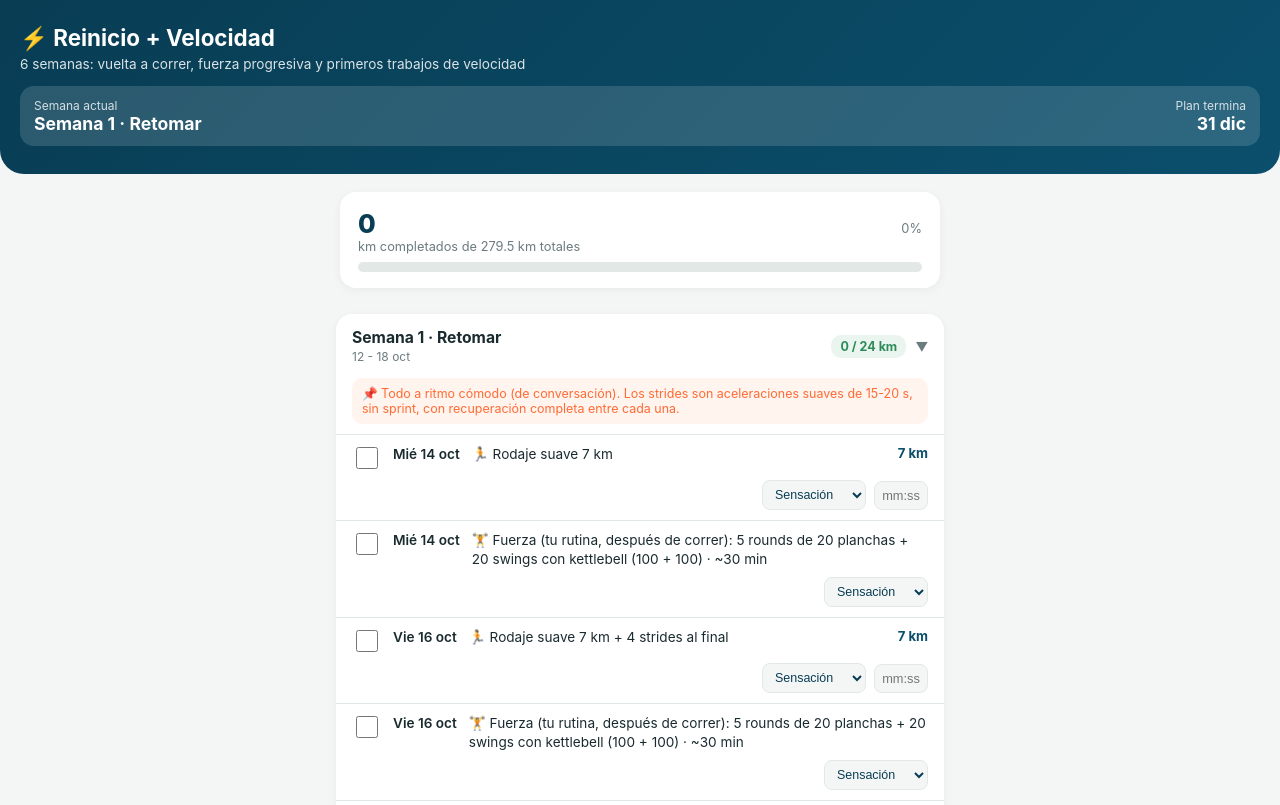
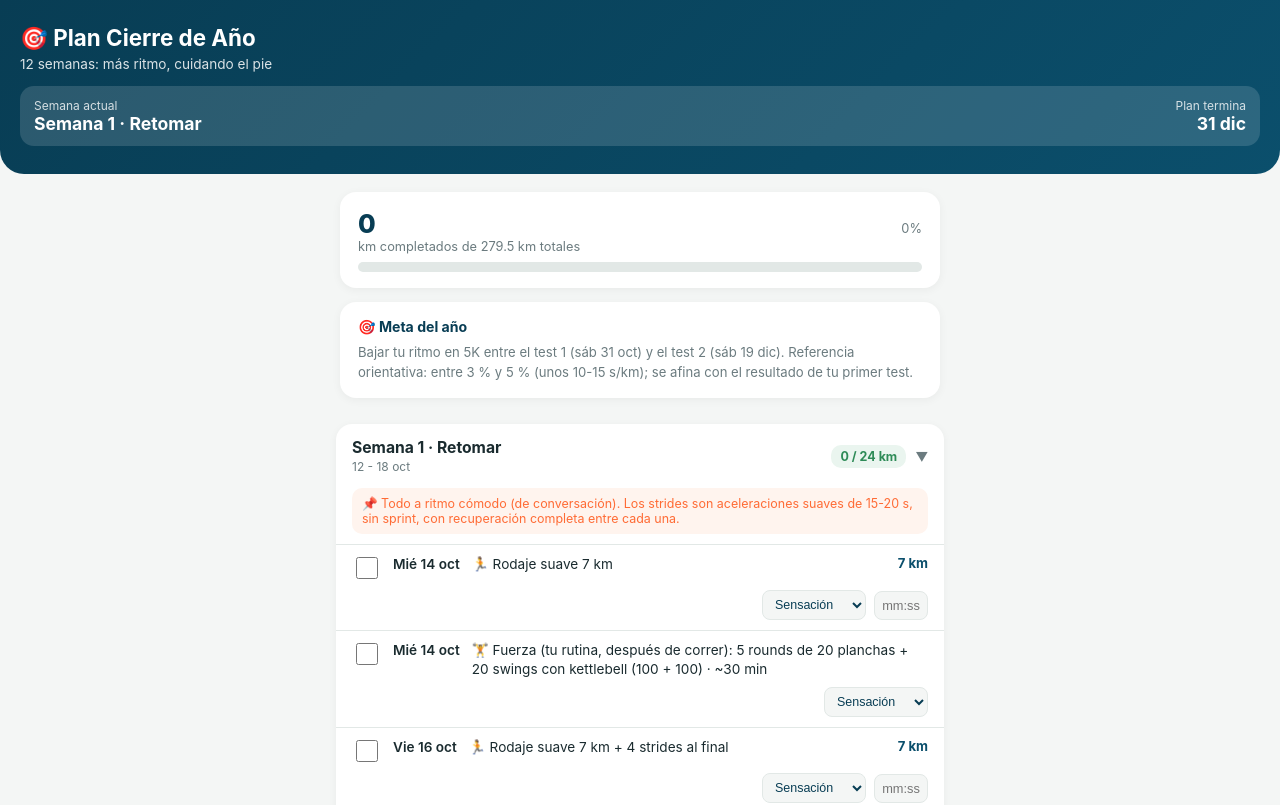
Before and after one commit to jandradeb1985/media-marathon-tracker, a React (Vite) app: page / in a window 1280 px wide. Shown: the top 805 px of the page. Built offline with nearby package versions, Linux system fonts and the light colour scheme.

Commit message:
Update App.jsx

```diff
--- a/src/App.jsx
+++ b/src/App.jsx
@@ -1,5 +1,8 @@
 import { useState, useEffect, useCallback, useMemo } from 'react'
-import { PLAN, TOTAL_PLAN_KM, STORAGE_KEY, PACE_STORAGE_KEY, FEEL_STORAGE_KEY } from './planData'
+import {
+  PLAN, TOTAL_PLAN_KM, STORAGE_KEY, PACE_STORAGE_KEY, FEEL_STORAGE_KEY,
+  PLAN_TITLE, PLAN_SUBTITLE, PLAN_GOAL, TEST_IDS
+} from './planData'
 
 const WEEKDAYS = ['Dom', 'Lun', 'Mar', 'Mié', 'Jue', 'Vie', 'Sáb']
 const MONTHS = ['ene', 'feb', 'mar', 'abr', 'may', 'jun', 'jul', 'ago', 'sep', 'oct', 'nov', 'dic']
@@ -37,6 +40,20 @@ function getCurrentWeek(plan) {
 
 function formatKm(n) {
   return n.toFixed(1).replace(/\.0$/, '')
+}
+
+// Convierte "5:30" en 330 segundos. Devuelve null si el formato no es valido.
+function parsePace(str) {
+  if (!str) return null
+  const match = /^(\d{1,2}):([0-5]\d)$/.exec(str.trim())
+  if (!match) return null
+  return parseInt(match[1], 10) * 60 + parseInt(match[2], 10)
+}
+
+function formatPace(totalSeconds) {
+  const m = Math.floor(totalSeconds / 60)
+  const s = Math.round(totalSeconds % 60)
+  return m + ':' + String(s).padStart(2, '0')
 }
 
 function WeekCard({ week, isOpen, onToggle, state, paces, feels, onToggleRun, onPaceChange, onFeelChange }) {
@@ -156,6 +173,14 @@ export default function App() {
     [feels]
   )
 
+  const baseSec = parsePace(paces[TEST_IDS.base])
+  const finalSec = parsePace(paces[TEST_IDS.final])
+  let improvement = null
+  if (baseSec != null && finalSec != null) {
+    const diff = baseSec - finalSec
+    improvement = { diff: diff, pct: (diff / baseSec) * 100 }
+  }
+
   const resetProgress = () => {
     if (confirm('¿Seguro que quieres borrar todo tu progreso guardado?')) {
       setState({})
@@ -169,8 +194,8 @@ export default function App() {
   return (
     <>
       <header>
-        <h1>⚡ Reinicio + Velocidad</h1>
-        <p>6 semanas: vuelta a correr, fuerza progresiva y primeros trabajos de velocidad</p>
+        <h1>{PLAN_TITLE}</h1>
+        <p>{PLAN_SUBTITLE}</p>
         <div className="race-badge">
           <div>
             <div className="label">Semana actual</div>
@@ -195,6 +220,30 @@ export default function App() {
           <div className="bar-bg">
             <div className="bar-fill" style={{ width: pct + '%' }} />
           </div>
+        </div>
+
+        <div className="prediction-card">
+          <div style={{ fontWeight: 700, fontSize: '0.88rem', color: '#083d54', marginBottom: 8 }}>
+            {PLAN_GOAL.title}
+          </div>
+          <p style={{ margin: 0, fontSize: '0.82rem', color: '#6b7b7f', lineHeight: 1.5 }}>
+            {PLAN_GOAL.text}
+          </p>
+          {baseSec != null && (
+            <div style={{ marginTop: 12, fontSize: '0.85rem', color: '#1a2b2f', lineHeight: 1.6 }}>
+              <div>Test 1 ({PLAN_GOAL.baseLabel}): <b>{formatPace(baseSec)} /km</b></div>
+              {finalSec != null && (
+                <div>Test 2 ({PLAN_GOAL.finalLabel}): <b>{formatPace(finalSec)} /km</b></div>
+              )}
+            </div>
+          )}
+          {improvement && (
+            <div style={{ marginTop: 10, fontSize: '0.85rem', fontWeight: 700, color: improvement.diff > 0 ? '#2e8b57' : '#a15c00' }}>
+              {improvement.diff > 0
+                ? 'Mejoraste ' + Math.round(improvement.diff) + ' s/km (' + improvement.pct.toFixed(1).replace('.', ',') + ' %)'
+                : 'El test 2 salió igual o más lento (diferencia: ' + Math.abs(Math.round(improvement.diff)) + ' s/km). Un solo día no define el bloque: revisa clima, sueño y cómo llegaste.'}
+            </div>
+          )}
         </div>
 
         {anyMolestia && (
```
